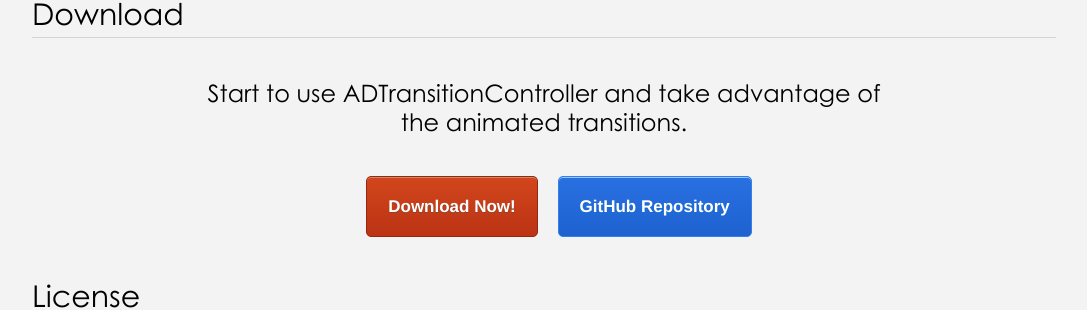
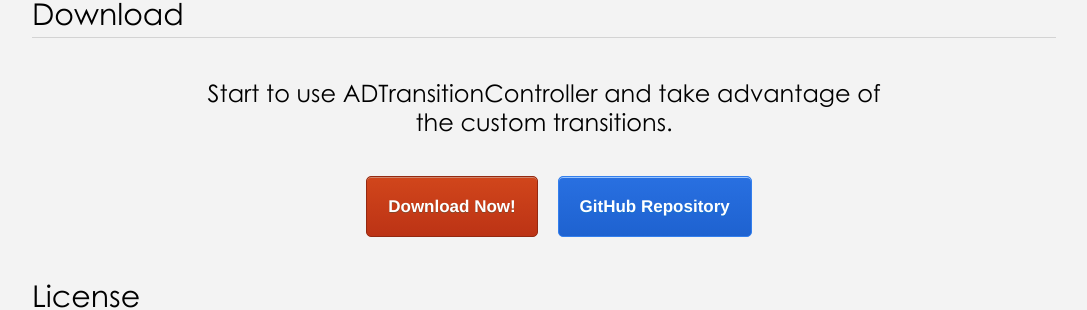
Before and after one commit to applidium/ADTransitionController, a Jekyll site: the page built from index.html, in a window 1280 px wide and 900 px high, scrolled down 3538 px. Shown: the part 182-492 px from the top of the window, without its empty margins (96-1183 px from the left). Built offline with Jekyll 4.4.1, drawn with Linux system fonts in a browser that asks for light colours; Markdown is read by kramdown in place of the engine named in the settings; some of the changed text lies outside the part shown.

Commit message:
Fix typos

````diff
--- a/_includes/download.md
+++ b/_includes/download.md
@@ -1 +1 @@
-Start to use ADTransitionController and take advantage of the animated transitions.
+Start to use ADTransitionController and take advantage of the custom transitions.
--- a/_includes/using.md
+++ b/_includes/using.md
@@ -56,7 +56,7 @@
 ```objective-c
 - (void)pushViewController:(UIViewController *)viewController withTransition:(ADTransition *)transition;
 - (UIViewController *)popViewControllerWithTransition:(ADTransition *)transition;
-- (NSArray *)popToViewController:(UIViewController *)viewController withTransition:(ADTransition *)transition ;
+- (NSArray *)popToViewController:(UIViewController *)viewController withTransition:(ADTransition *)transition;
 - (NSArray *)popToRootViewControllerWithTransition:(ADTransition *)transition;
 ```
 
````
Also changed, not shown: other parts of _includes/using.md (+1 -1 lines).
